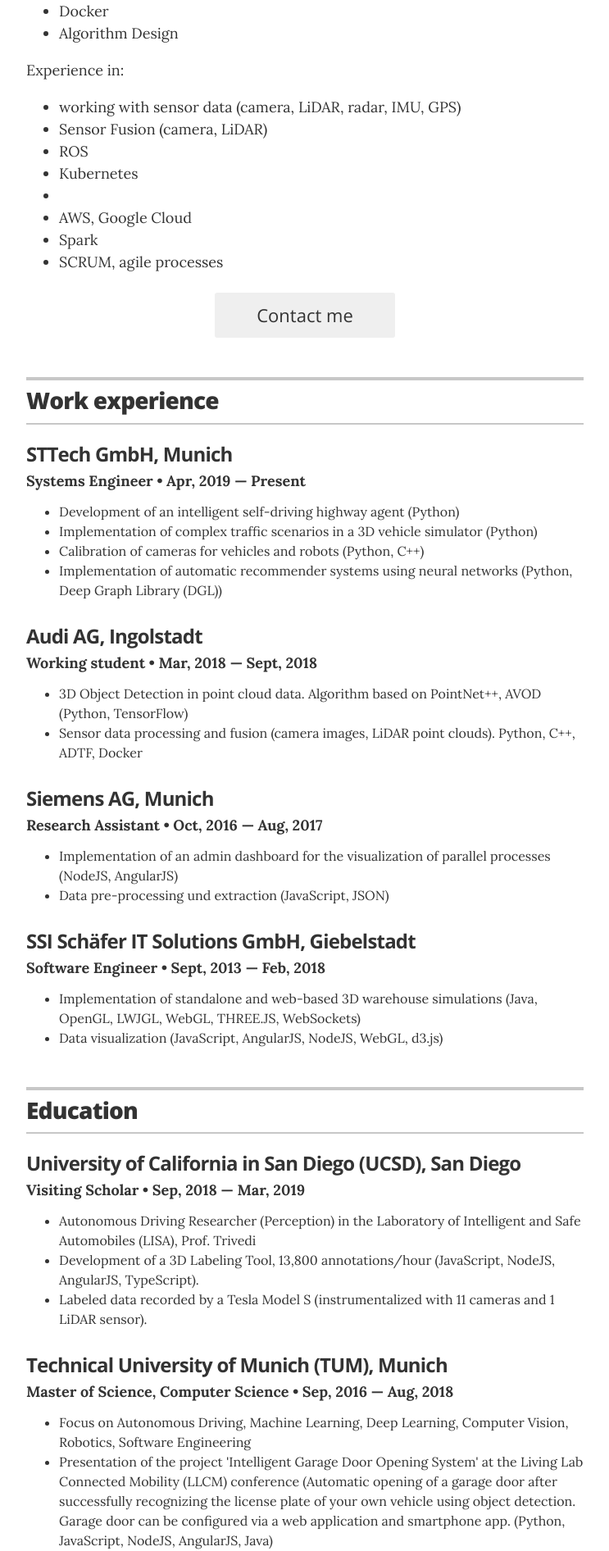
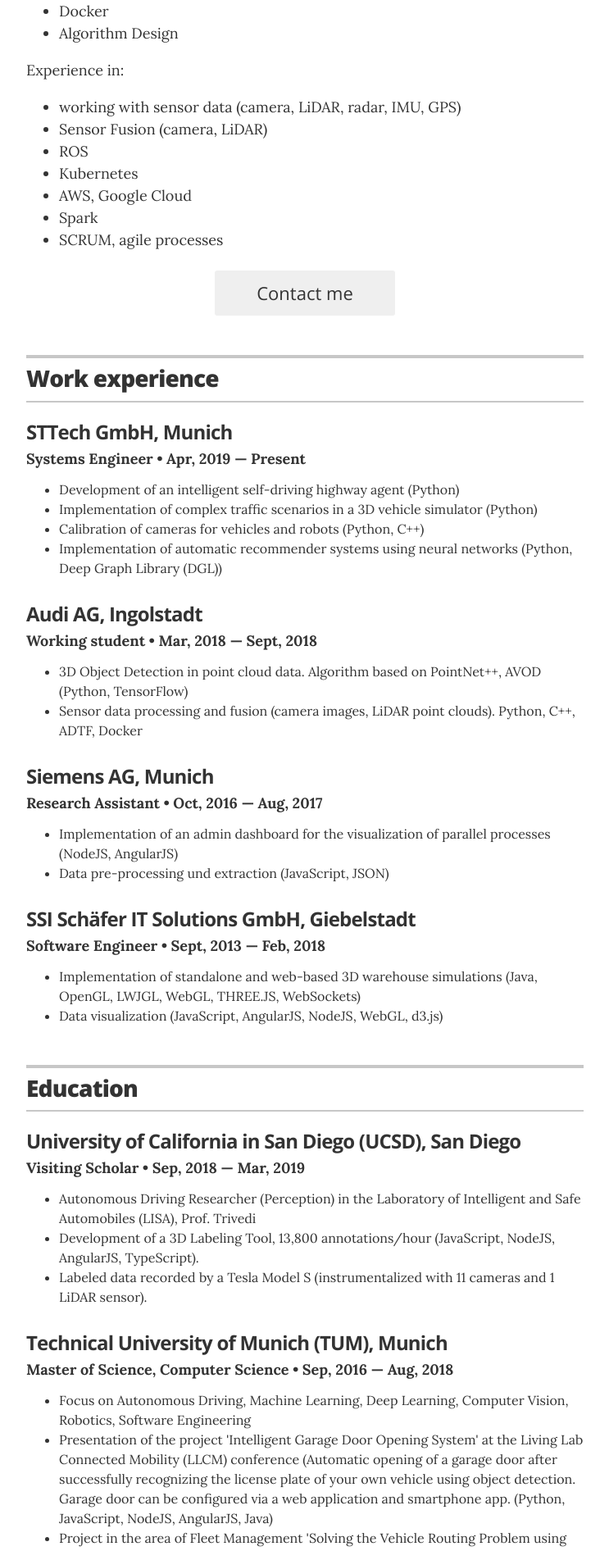
Before and after one commit to walzimmer/website, a Jekyll site: the page built from index.html, in a window 1280 px wide. Shown: the part 773-2665 px from the top of the page at 82% size, without its empty margins (268-1011 px from the left). Built offline with Jekyll 4.4.1, drawn with Linux system fonts in a browser that asks for light colours.

Commit message:
remove empty line

```diff
--- a/_config.yml
+++ b/_config.yml
@@ -41,7 +41,7 @@
   <li>working with sensor data (camera, LiDAR, radar, IMU, GPS)</li>
   <li>Sensor Fusion (camera, LiDAR)</li>
   <li>ROS</li>
-  <li>Kubernetes<li>
+  <li>Kubernetes</li>
   <li>AWS, Google Cloud</li>
   <li>Spark</li>
   <li>SCRUM, agile processes</li>
```
